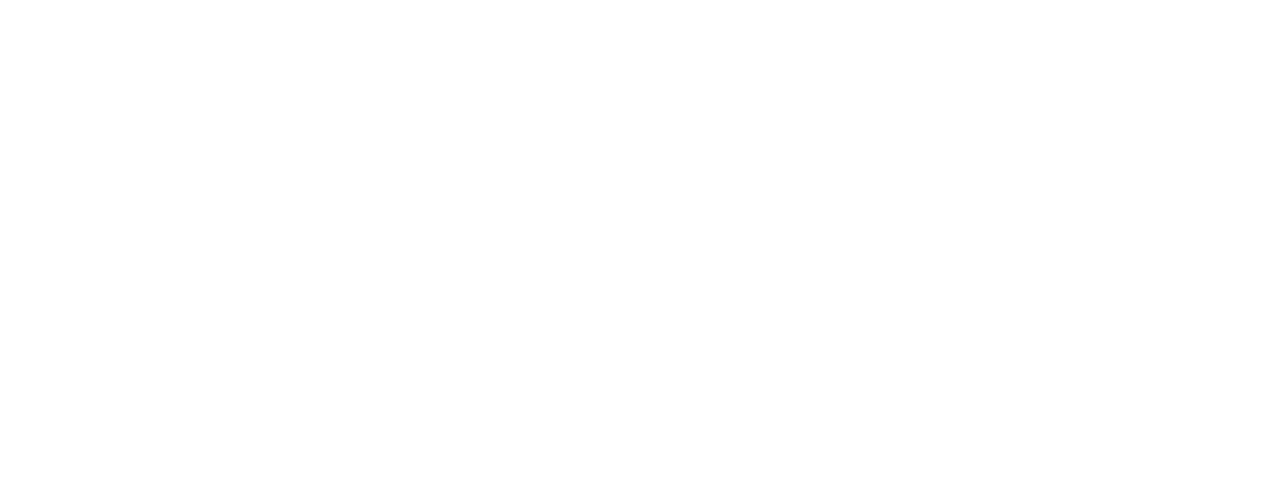
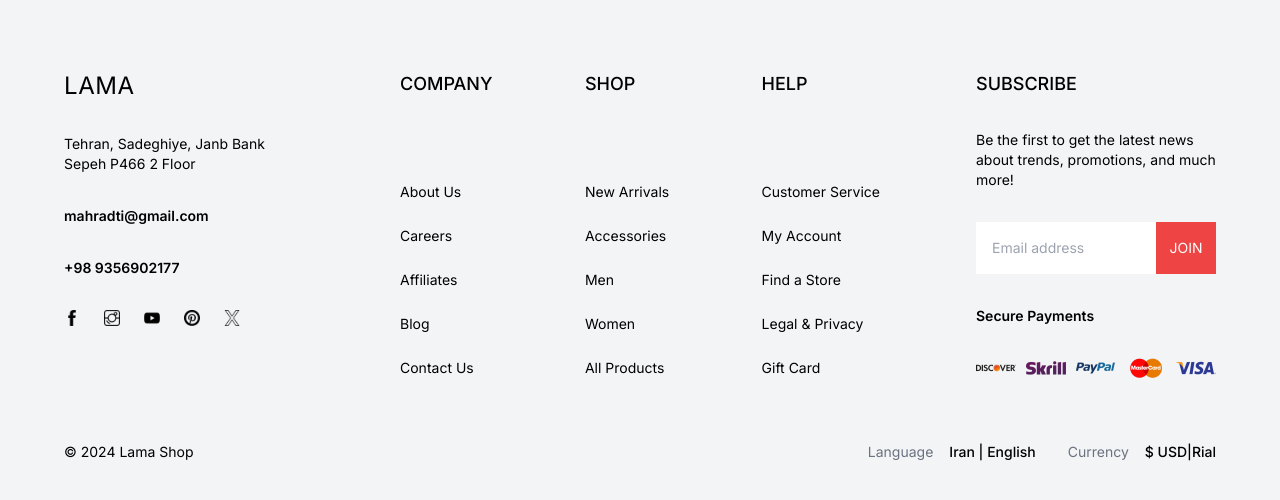
Before and after one commit to Mahradtangestani/lama-ecommerce, a Next.js app: page / in a window 1280 px wide. Shown: the part 2778-3278 px from the top of the page. Before the commit the page ends 2656 px from the top, so only its background shows below. Built offline with nearby package versions, Linux system fonts and the light colour scheme.

Commit message:
Footer added

```diff
--- a/app/globals.css
+++ b/app/globals.css
@@ -3,8 +3,26 @@
 @tailwind utilities;
 
 .scrollbar-hide::-webkit-scrollbar{
-    display: none;
+    display: hidden;
 }
 .scrollbar-hide{
-    scrollbar-width: none;
+    scrollbar-width: thin;
 }
+.scrollbar-hide::-webkit-scrollbar-track{
+    background-color: brown;
+    color: brown;
+}
+
+*::-webkit-scrollbar{
+    height: .5rem;
+    width: .9rem;
+ }
+
+ *::-webkit-scrollbar-track{
+    background-color: transparent;
+ }
+
+ *::-webkit-scrollbar-thumb{
+    background-color: rgb(216, 158, 140);
+    border-radius: 2rem;
+ }
--- a/app/layout.tsx
+++ b/app/layout.tsx
@@ -2,6 +2,7 @@
 import { Inter } from "next/font/google";
 import "./globals.css";
 import Navbar from "@/components/Navbar";
+import Footer from "@/components/Footer";
 
 const inter = Inter({ subsets: ["latin"] });
 
@@ -20,6 +21,7 @@
       <body className={inter.className}>
         <Navbar/>
         {children}
+        <Footer/>
       </body>
     </html>
   );
--- /dev/null
+++ b/components/Footer.tsx
@@ -0,0 +1,103 @@
+import Image from "next/image";
+import Link from "next/link";
+
+const Footer = () => {
+  return (
+    <div className="py-24 px-4 md:px-8 lg:px-16 xl:32 2xl:px-64 bg-gray-100 text-sm mt-24">
+      {/* TOP */}
+      <div className="flex flex-col md:flex-row justify-between gap-24">
+        {/* LEFT */}
+        <div className="w-full md:w-1/2 lg:w-1/4 flex flex-col gap-8">
+          <Link href="/">
+            <div className="text-2xl tracking-wide">LAMA</div>
+          </Link>
+          <p>
+            Tehran, Sadeghiye, Janb Bank Sepeh P466 2 Floor
+          </p>
+          <span className="font-semibold">mahradti@gmail.com</span>
+          <span className="font-semibold">+98 9356902177</span>
+          <div className="flex gap-6">
+            <Image src="/facebook.png" alt="" width={16} height={16} />
+            <Image src="/instagram.png" alt="" width={16} height={16} />
+            <Image src="/youtube.png" alt="" width={16} height={16} />
+            <Image src="/pinterest.png" alt="" width={16} height={16} />
+            <Image src="/x.png" alt="" width={16} height={16} />
+          </div>
+        </div>
+        {/* CENTER */}
+        <div className="hidden lg:flex justify-between w-1/2">
+          <div className="flex flex-col justify-between">
+            <h1 className="font-medium text-lg">COMPANY</h1>
+            <div className="flex flex-col gap-6">
+              <Link href="">About Us</Link>
+              <Link href="">Careers</Link>
+              <Link href="">Affiliates</Link>
+              <Link href="">Blog</Link>
+              <Link href="">Contact Us</Link>
+            </div>
+          </div>
+          <div className="flex flex-col justify-between">
+            <h1 className="font-medium text-lg">SHOP</h1>
+            <div className="flex flex-col gap-6">
+              <Link href="">New Arrivals</Link>
+              <Link href="">Accessories</Link>
+              <Link href="">Men</Link>
+              <Link href="">Women</Link>
+              <Link href="">All Products</Link>
+            </div>
+          </div>
+          <div className="flex flex-col justify-between">
+            <h1 className="font-medium text-lg">HELP</h1>
+            <div className="flex flex-col gap-6">
+              <Link href="">Customer Service</Link>
+              <Link href="">My Account</Link>
+              <Link href="">Find a Store</Link>
+              <Link href="">Legal & Privacy</Link>
+              <Link href="">Gift Card</Link>
+            </div>
+          </div>
+        </div>
+        {/* RIGHT */}
+        <div className="w-full md:w-1/2 lg:w-1/4 flex flex-col gap-8">
+          <h1 className="font-medium text-lg">SUBSCRIBE</h1>
+          <p>
+            Be the first to get the latest news about trends, promotions, and
+            much more!
+          </p>
+          <div className="flex">
+            <input
+              type="text"
+              placeholder="Email address"
+              className="p-4 w-3/4"
+            />
+            <button className="w-1/4 bg-red-500 text-white">JOIN</button>
+          </div>
+          <span className="font-semibold">Secure Payments</span>
+          <div className="flex justify-between">
+            <Image src="/discover.png" alt="" width={40} height={20} />
+            <Image src="/skrill.png" alt="" width={40} height={20} />
+            <Image src="/paypal.png" alt="" width={40} height={20} />
+            <Image src="/mastercard.png" alt="" width={40} height={20} />
+            <Image src="/visa.png" alt="" width={40} height={20} />
+          </div>
+        </div>
+      </div>
+      {/* BOTTOM */}
+      <div className="flex flex-col md:flex-row items-center justify-between gap-8 mt-16">
+        <div className="">© 2024 Lama Shop</div>
+        <div className="flex flex-col items-center gap-8 md:flex-row">
+          <div className="">
+            <span className="text-gray-500 mr-4">Language</span>
+            <span className="font-medium">Iran | English</span>
+          </div>
+          <div className="">
+            <span className="text-gray-500 mr-4">Currency</span>
+            <span className="font-medium">$ USD|Rial</span>
+          </div>
+        </div>
+      </div>
+    </div>
+  );
+};
+
+export default Footer;
```
